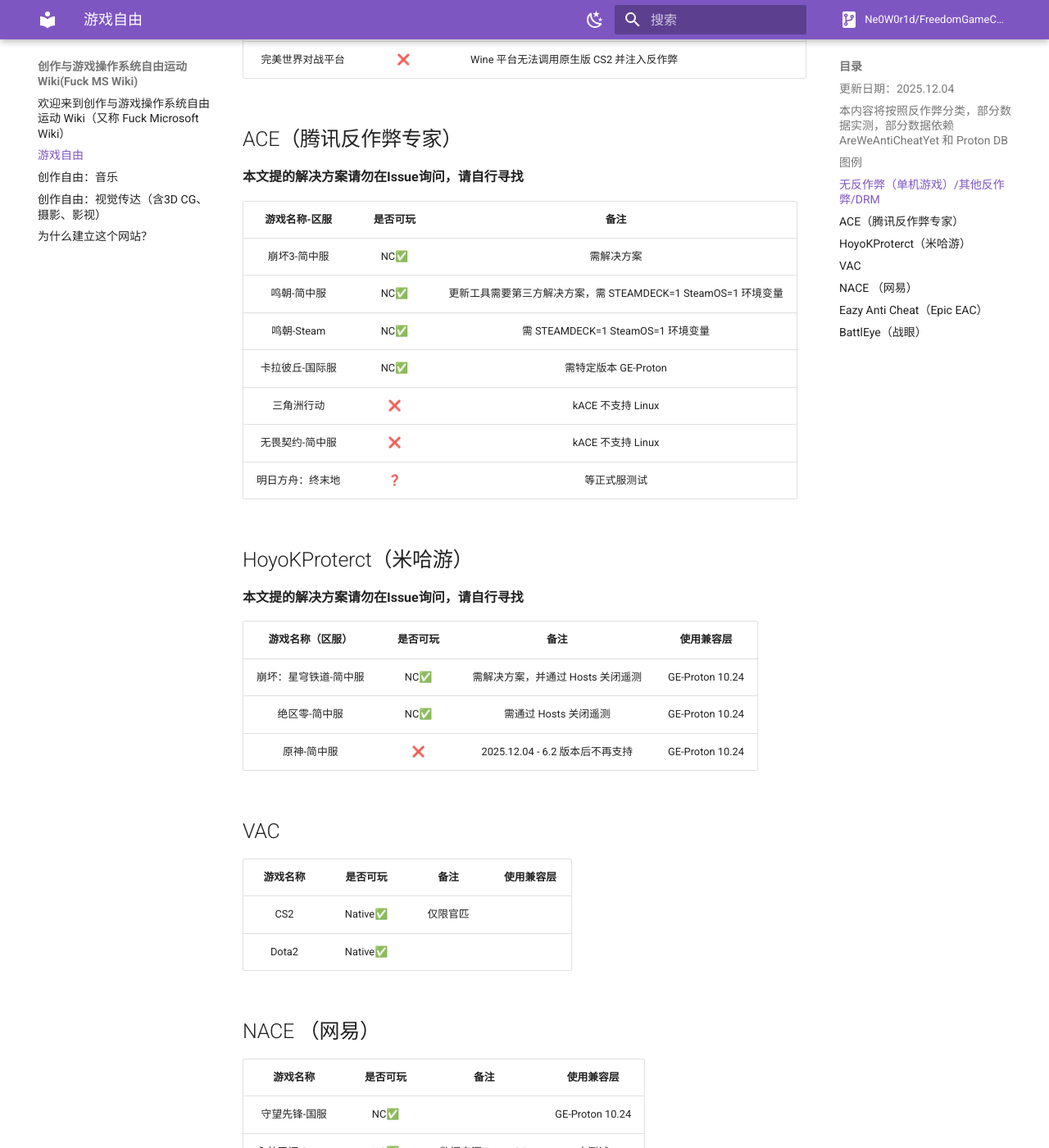
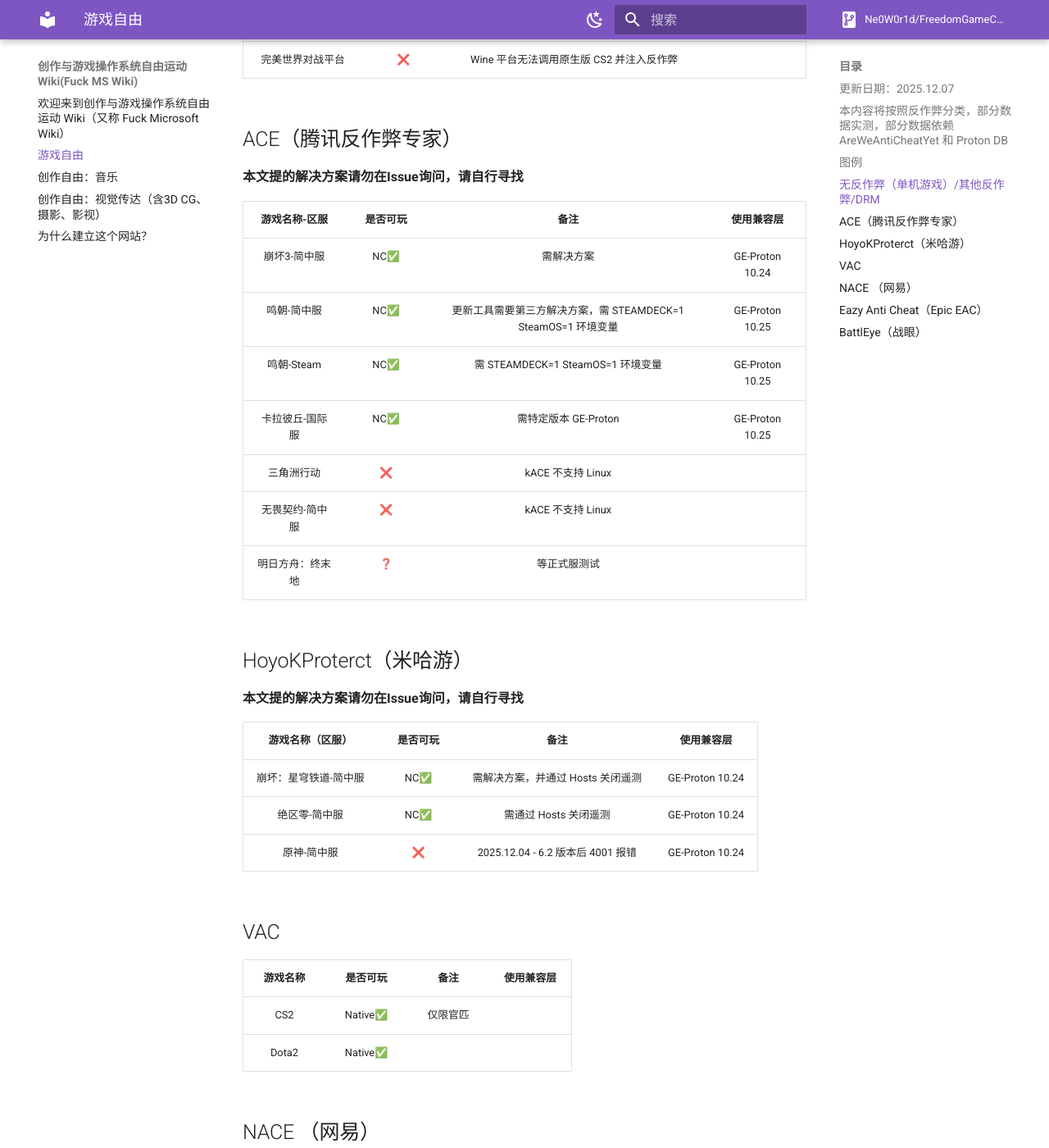
Before and after one commit to Ne0W0r1d/FreedomGameCreatorWiki, an MkDocs documentation site: the page built from docs/gamesfreedom.md, in a window 1280 px wide and 1400 px high, scrolled down 1161 px. Shown: the whole window at 82% size. Built offline with MkDocs 1.6.1 and Material for MkDocs 9.7.7, drawn with Linux system fonts in a browser that asks for light colours; comment, search, counter and statistics services are not loaded; some of the changed text lies outside the part shown.

Commit message:
1206Update

```diff
--- a/docs/gamesfreedom.md
+++ b/docs/gamesfreedom.md
@@ -1,5 +1,5 @@
 # 游戏自由
-#### 更新日期：2025.12.04
+#### 更新日期：2025.12.07
 
 ## <center>本内容将按照反作弊分类，部分数据实测，部分数据依赖 AreWeAntiCheatYet 和 Proton DB</center><br>
 
@@ -11,10 +11,10 @@
 
 | 游戏名称 | 是否可玩 | 备注 | 使用兼容层 |
 | :-----: | :-----: | :-----: | :-----: |
-| 饥荒 | Native✅ |  | N/A |
-| Minecraft Java版 | Native✅ |  | N/A |
-| OSU Lazer | Native✅ |  | N/A |
-| 赛博朋克2077 | NC✅ |  | N/A |
+| 饥荒 | Native✅ |  | |
+| Minecraft Java版 | Native✅ |  |  |
+| OSU Lazer | Native✅ |  | |
+| 赛博朋克2077 | NC✅ |  | |
 | 死亡搁浅 | NC✅ | 测试版本为 Epic 版，可能需要设置 VKD3D 配置文件 | Proton-CachyOS |
 | Muse Dash | NC✅ |  | GE-Proton 10.24 |
 | 魔法少女的魔女审判 | NC✅ |  | GE-Proton 10.24 |
@@ -28,15 +28,15 @@
 
 **本文提的解决方案请勿在Issue询问，请自行寻找**
 
-| 游戏名称-区服 | 是否可玩 | 备注 |
-| :-----: | :-----: | :-----: |
+| 游戏名称-区服 | 是否可玩 | 备注 | 使用兼容层 |
+| :-----: | :-----: | :-----: | :-----: |
 | 崩坏3-简中服 | NC✅ | 需解决方案 | GE-Proton 10.24 |
 | 鸣朝-简中服 | NC✅ | 更新工具需要第三方解决方案，需 STEAMDECK=1 SteamOS=1 环境变量 | GE-Proton 10.25 |
 | 鸣朝-Steam | NC✅ | 需 STEAMDECK=1 SteamOS=1 环境变量 | GE-Proton 10.25 |
 | 卡拉彼丘-国际服 | NC✅ | 需特定版本 GE-Proton | GE-Proton 10.25 |
-| 三角洲行动 | ❌ | kACE 不支持 Linux | 未测试 |
-| 无畏契约-简中服 | ❌ | kACE 不支持 Linux | 未测试 |
-| 明日方舟：终末地 | ❓ | 等正式服测试 |
+| 三角洲行动 | ❌ | kACE 不支持 Linux | |
+| 无畏契约-简中服 | ❌ | kACE 不支持 Linux | |
+| 明日方舟：终末地 | ❓ | 等正式服测试 |  |
 
 ## HoyoKProterct（米哈游）
 
@@ -46,7 +46,7 @@
 | :-----: | :-----: | :-----: | :-----: |
 | 崩坏：星穹铁道-简中服 | NC✅ | 需解决方案，并通过 Hosts 关闭遥测 | GE-Proton 10.24 |
 | 绝区零-简中服 | NC✅ | 需通过 Hosts 关闭遥测 | GE-Proton 10.24 |
-| 原神-简中服 | ❌ | 2025.12.04 - 6.2 版本后不再支持 | GE-Proton 10.24 |
+| 原神-简中服 | ❌ | 2025.12.04 - 6.2 版本后 4001 报错 | GE-Proton 10.24 |
 
 ## VAC
 
--- a/docs/musicfreedom.md
+++ b/docs/musicfreedom.md
@@ -1,5 +1,5 @@
 # 创作自由：音乐
-#### 更新日期：2025.10.26
+#### 更新日期：2025.12.07
 
 ## 注意事项
 
```
